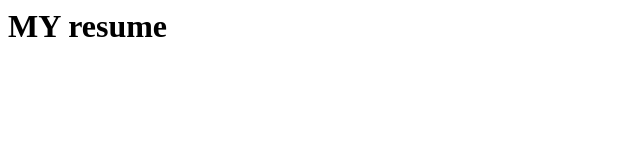
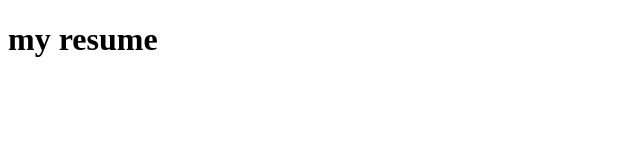
Before and after one commit to tajiayanhuo/resume, a plain HTML site: page index.html in a window 1280 px wide. Shown: the whole page, without its empty margins (0-640 px from the left). Drawn offline with Linux system fonts and the light colour scheme.

Commit message:
modify index.html

```diff
--- a/index.html
+++ b/index.html
@@ -1,6 +1,10 @@
-<html>
-  <body>
-     <h1> MY resume</h1>
-     </br>
-  </body>
+<!doctype html>
+<html lang="en">
+<head>
+  <meta charset="UTF-8">
+  <title>Document</title>
+</head>
+<body>
+  <h1>my resume</h1>
+</body>
 </html>
```
